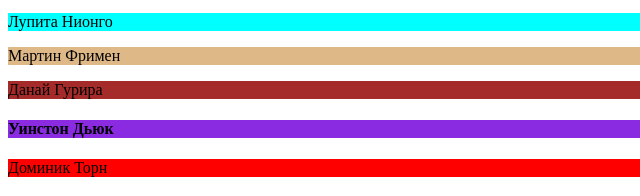
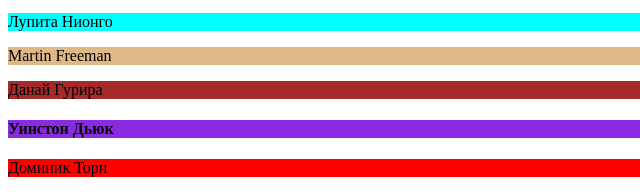
Before and after one commit to Abaibiahmetov/TechOrda-homework, a plain HTML site: page main.html in a window 1280 px wide. Shown: the part 161-357 px from the top of the page, 0-640 px from the left. Drawn offline with Linux system fonts and the light colour scheme.

Commit message:
Update main.html

```diff
--- a/main.html
+++ b/main.html
@@ -55,7 +55,7 @@
             <p>Летиша Райт</p>
             <p>Лупита Нионго</p>
             <section>
-                <p>Мартин Фримен</p>
+                <p>Martin Freeman</p>
             </section>
         </div>
         <p>Данай Гурира</p>
```
